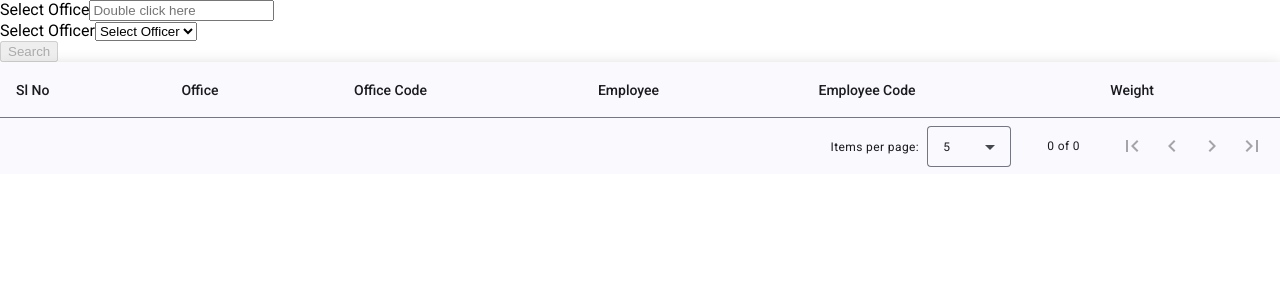
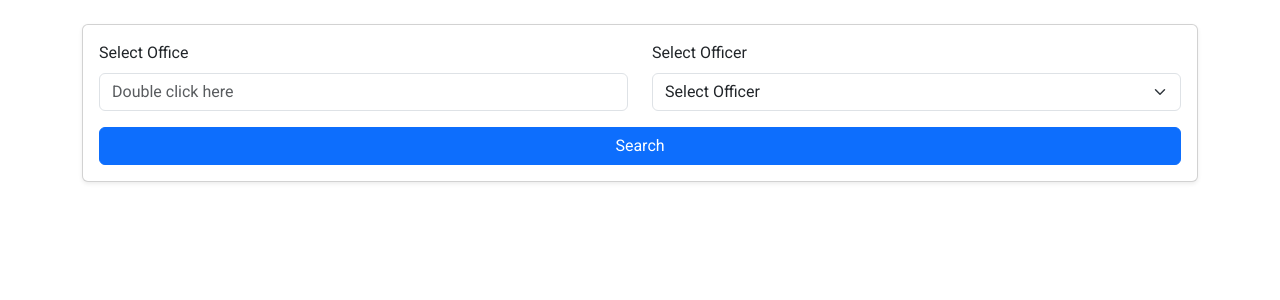
Before and after one commit to arjuntechpool/office-screen, an Angular app: page / in a window 1280 px wide. Shown: the top 300 px of the page. Built offline with nearby package versions, Linux system fonts and the light colour scheme.

Commit message:
Bootstrap added

```diff
--- a/angular.json
+++ b/angular.json
@@ -28,6 +28,7 @@
             ],
             "styles": [
               "@angular/material/prebuilt-themes/azure-blue.css",
+              "node_modules/bootstrap/dist/css/bootstrap.min.css",
               "src/styles.css"
             ],
             "scripts": []
--- a/package.json
+++ b/package.json
@@ -20,6 +20,7 @@
     "@angular/platform-browser": "^18.2.0",
     "@angular/platform-browser-dynamic": "^18.2.0",
     "@angular/router": "^18.2.0",
+    "bootstrap": "^5.3.3",
     "rxjs": "~7.8.0",
     "tslib": "^2.3.0",
     "zone.js": "~0.14.10"
--- a/src/app/office-cadre/office-cadre.component.html
+++ b/src/app/office-cadre/office-cadre.component.html
@@ -1,10 +1,12 @@
-<div class="app-container">
-  <div class="form-grid">
-    <div class="form-group">
-      <label for="mainPlace">Select Office</label>
+<div class="container mt-4">
+  <div class="card p-3 shadow-sm">
+    <div class="row mb-3">
+      <div class="col-md-6">
+        <label for="txt_office" class="form-label">Select Office</label>
         <input
           type="text"
           id="txt_office"
+          class="form-control"
           name="txt_office"
           placeholder="Double click here"
           [(ngModel)]="model.office"
@@ -12,68 +14,49 @@
           readonly
         />
       </div>
-
-    <div class="select-section">
-      <div class="form-group" role="group" aria-label="Officer selection">
-        <label for="state">Select Officer</label>
-        <select
-          id="select_mgr"
-          name="select_mgr"
-          [(ngModel)]="model.mgr"
-          aria-required="true"
-          required="required"
-        >
+      <div class="col-md-6">
+        <label for="select_mgr" class="form-label">Select Officer</label>
+        <select id="select_mgr" class="form-select" [(ngModel)]="model.mgr">
           <option value="" disabled>Select Officer</option>
-          <option *ngFor="let officer of officers" [value]="officer.name">
-            {{ officer.name }}
+          <option *ngFor="let officer of officers" [value]="officer">
+            {{ officer }}
           </option>
         </select>
       </div>
     </div>
 
-    <button (click)="search()" [disabled]="!model.office || !model.mgr">Search</button>
+    <button class="btn btn-primary w-100" (click)="search()">Search</button>
   </div>
 
-  <table mat-table [dataSource]="dataSource" matSort class="mat-elevation-z8">
-    <!-- Serial No Column -->
-    <ng-container matColumnDef="slNo">
-      <th mat-header-cell *matHeaderCellDef mat-sort-header> Sl No </th>
-      <td mat-cell *matCellDef="let element">{{ element.slNo }}</td>
-    </ng-container>
-
-    <!-- Office Column -->
-    <ng-container matColumnDef="office">
-      <th mat-header-cell *matHeaderCellDef mat-sort-header> Office </th>
-      <td mat-cell *matCellDef="let element">{{ element.office }}</td>
-    </ng-container>
-
-    <!-- Office Code Column -->
-    <ng-container matColumnDef="officeCode">
-      <th mat-header-cell *matHeaderCellDef mat-sort-header> Office Code </th>
-      <td mat-cell *matCellDef="let element">{{ element.officeCode }}</td>
-    </ng-container>
-
-    <!-- Employee Column -->
-    <ng-container matColumnDef="employee">
-      <th mat-header-cell *matHeaderCellDef mat-sort-header> Employee </th>
-      <td mat-cell *matCellDef="let element">{{ element.employee }}</td>
-    </ng-container>
-
-    <!-- Employee Code Column -->
-    <ng-container matColumnDef="employeeCode">
-      <th mat-header-cell *matHeaderCellDef mat-sort-header> Employee Code </th>
-      <td mat-cell *matCellDef="let element">{{ element.employeeCode }}</td>
-    </ng-container>
-
-    <!-- Weight Column -->
-    <ng-container matColumnDef="weight">
-      <th mat-header-cell *matHeaderCellDef mat-sort-header> Weight </th>
-      <td mat-cell *matCellDef="let element">{{ element.weight }}</td>
-    </ng-container>
-
-    <tr mat-header-row *matHeaderRowDef="displayedColumns"></tr>
-    <tr mat-row *matRowDef="let row; columns: displayedColumns;"></tr>
+  <div *ngIf="dataSource.data.length > 0" class="mt-4">
+    <div class="card shadow-sm">
+      <div class="card-header bg-primary text-white">Search Results</div>
+      <div class="card-body">
+        <table mat-table [dataSource]="dataSource" matSort class="table table-bordered table-hover">
+          <thead class="table-dark">
+            <tr>
+              <th mat-header-cell *matHeaderCellDef mat-sort-header>Sl No</th>
+              <th mat-header-cell *matHeaderCellDef mat-sort-header>Office</th>
+              <th mat-header-cell *matHeaderCellDef mat-sort-header>Office Code</th>
+              <th mat-header-cell *matHeaderCellDef mat-sort-header>Employee</th>
+              <th mat-header-cell *matHeaderCellDef mat-sort-header>Employee Code</th>
+              <th mat-header-cell *matHeaderCellDef mat-sort-header>Weight</th>
+            </tr>
+          </thead>
+          <tbody>
+            <tr *ngFor="let row of dataSource.data">
+              <td>{{ row.slNo }}</td>
+              <td>{{ row.office }}</td>
+              <td>{{ row.officeCode }}</td>
+              <td>{{ row.employee }}</td>
+              <td>{{ row.employeeCode }}</td>
+              <td>{{ row.weight }}</td>
+            </tr>
+          </tbody>
         </table>
+      </div>
+    </div>
 
     <mat-paginator [pageSizeOptions]="[5, 10, 20]" showFirstLastButtons></mat-paginator>
   </div>
+</div>
```
Also changed, not shown: 1 other file (tests, documents, lock files or other folders). Lines whose indentation alone changed are shown as unchanged.
